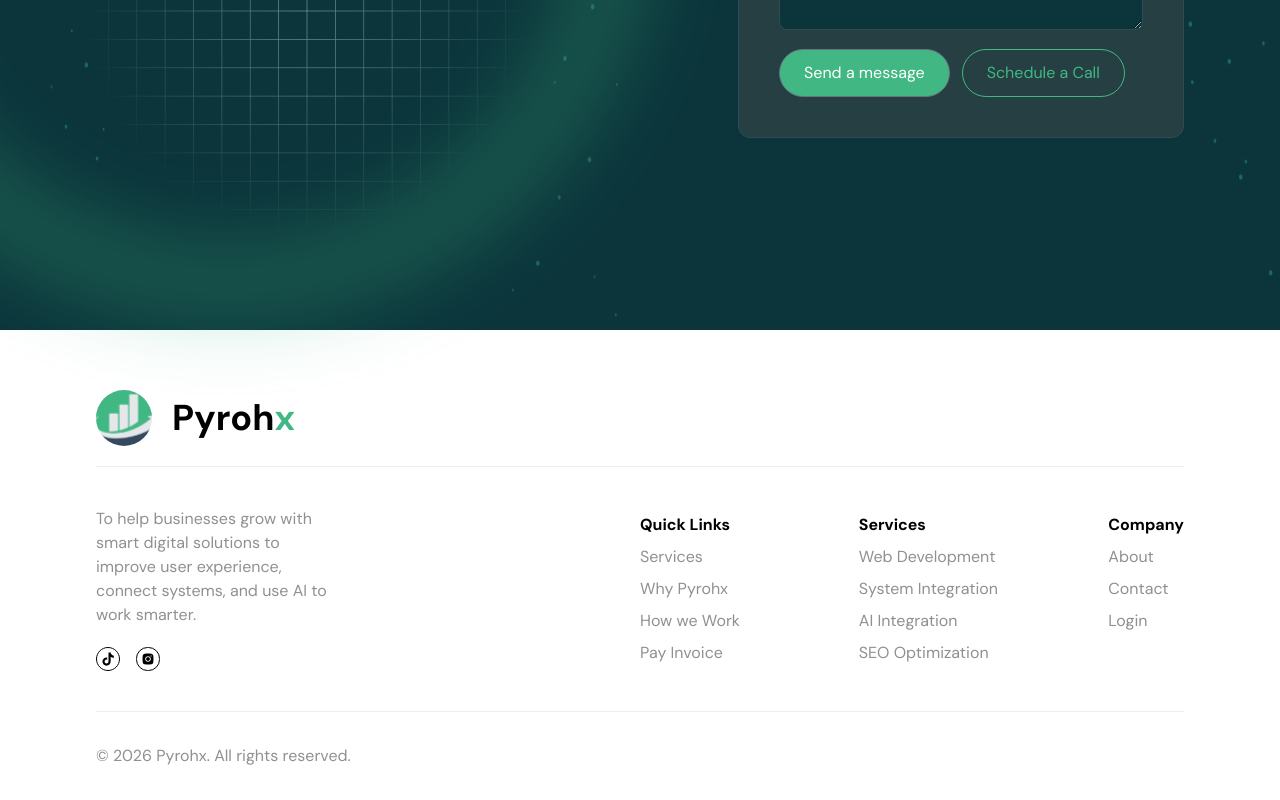
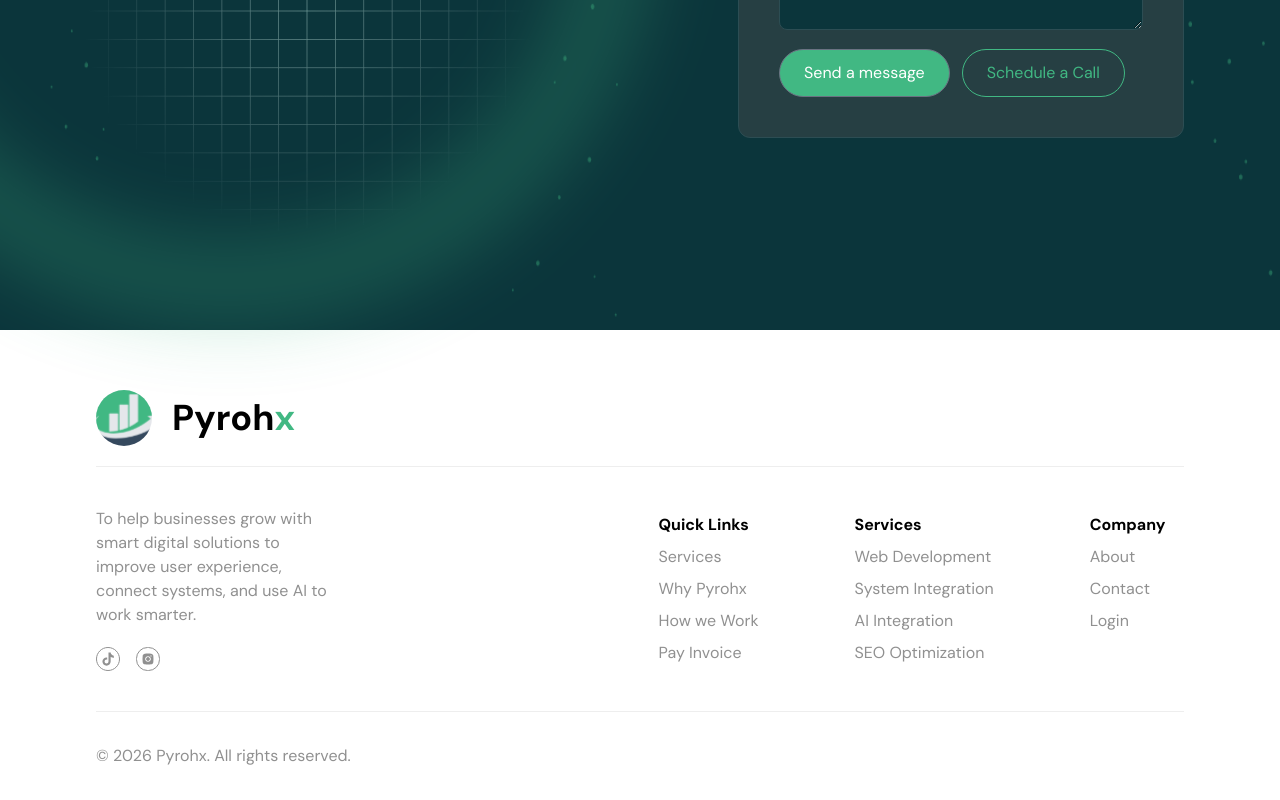
Before and after one commit to Giwa-ThankGod/Pyrohx, a React (Vite) app: page / in a window 1280 px wide. Shown: the part 4550-5350 px from the top of the page. Built offline with nearby package versions, Linux system fonts and the light colour scheme.

Commit message:
refactor: Update footer
- Highlight anchor links when hovered
- Fix display of nav links on large and medium screens

```diff
--- a/src/index.css
+++ b/src/index.css
@@ -31,6 +31,10 @@
 body {
   margin: 0;
   padding: 0;
+}
+
+a:hover {
+  color: var(--primary-color);
 }
 
 .sora {
--- a/src/layouts/footer.jsx
+++ b/src/layouts/footer.jsx
@@ -21,31 +21,31 @@ const Footer = () => {
                         To help businesses grow with smart digital solutions to improve user experience, connect systems, and use AI to work smarter.
                     </p>
                     <div className="flex items-center gap-4">
-                        <Instagram />
-                        <Tiktok />
+                        <Instagram className="text-tertiary hover:!text-[var(--primary-color)] cursor-pointer" />
+                        <Tiktok className="text-tertiary hover:!text-[var(--primary-color)] cursor-pointer" />
                     </div>
                 </div>
 
                 <div className="w-full md:w-1/2 flex items-start justify-center gap-24">
                     <div className="space-y-2">
                         <h3 className="font-semibold">Quick Links</h3>
-                        <a href="" className="inline-block text-sm md:text-base text-tertiary hover:underline">Services</a>
+                        <a href="" className="block text-sm md:text-base text-tertiary hover:underline">Services</a>
                         <a href="" className="block text-sm md:text-base text-tertiary hover:underline">Why Pyrohx</a>
-                        <a href="" className="inline-block text-sm md:text-base text-tertiary hover:underline">How we Work</a>
-                        <a href="" className="inline-block text-sm md:text-base text-tertiary hover:underline">Pay Invoice</a>
+                        <a href="" className="block text-sm md:text-base text-tertiary hover:underline">How we Work</a>
+                        <a href="" className="block text-sm md:text-base text-tertiary hover:underline">Pay Invoice</a>
                     </div>
                     <div className="space-y-2">
                         <h3 className="font-semibold">Services</h3>
-                        <a href="" className="inline-block text-sm md:text-base text-tertiary hover:underline">Web Development</a>
+                        <a href="" className="block text-sm md:text-base text-tertiary hover:underline">Web Development</a>
                         <a href="" className="block text-sm md:text-base text-tertiary hover:underline">System Integration</a>
-                        <a href="" className="inline-block text-sm md:text-base text-tertiary hover:underline">AI Integration</a>
-                        <a href="" className="inline-block text-sm md:text-base text-tertiary hover:underline">SEO Optimization</a>
+                        <a href="" className="block text-sm md:text-base text-tertiary hover:underline">AI Integration</a>
+                        <a href="" className="block text-sm md:text-base text-tertiary hover:underline">SEO Optimization</a>
                     </div>
                     <div className="space-y-2">
                         <h3 className="font-semibold">Company</h3>
-                        <a href="" className="inline-block text-sm md:text-base text-tertiary hover:underline">About</a>
+                        <a href="" className="block text-sm md:text-base text-tertiary hover:underline">About</a>
                         <a href="" className="block text-sm md:text-base text-tertiary hover:underline">Contact</a>
-                        <a href="" className="inline-block text-sm md:text-base text-tertiary hover:underline">Login</a>
+                        <a href="" className="block text-sm md:text-base text-tertiary hover:underline">Login</a>
                     </div>
                 </div>
             </div>
```
